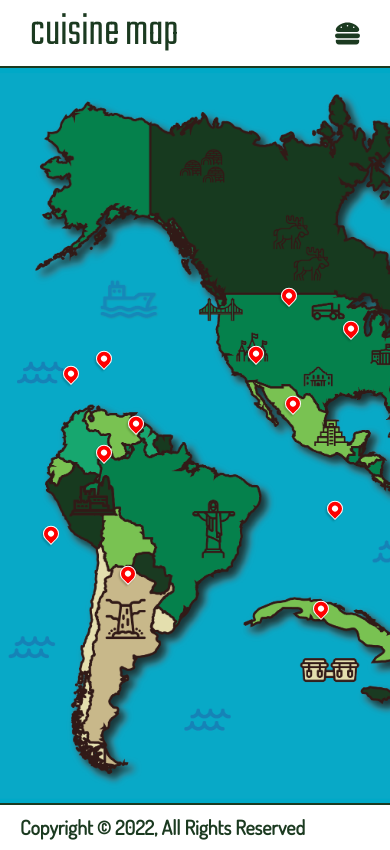
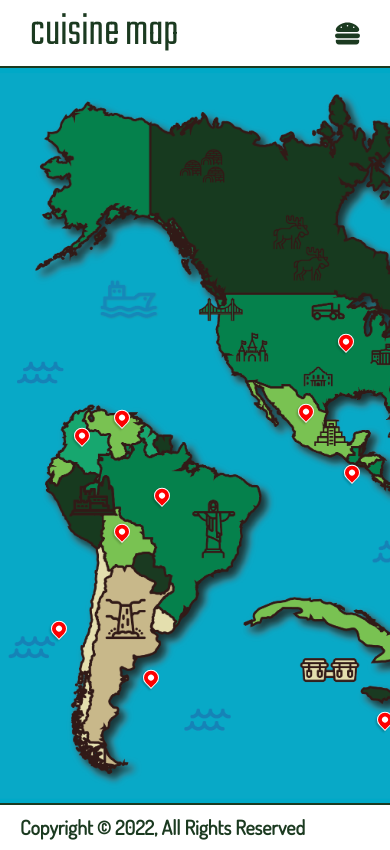
Before and after one commit to benhoar/fullStackApp, a React (Create React App) app in the folder frontend/: page / in a window 390 px wide. Built offline with nearby package versions, Linux system fonts and the light colour scheme; what chartjs-plugin-datalabels would draw is missing.

Commit message:
fixed marker issues for mobile

```diff
--- a/frontend/src/components/map/map.css
+++ b/frontend/src/components/map/map.css
@@ -1,6 +1,9 @@
 .wrapper {
    position: relative;
    overflow-x: auto;
+   overflow-y: hidden;
+   height: fit-content;
+   width: fit-content;
 }
 
 .map {
--- a/frontend/src/components/map/marker/Marker.jsx
+++ b/frontend/src/components/map/marker/Marker.jsx
@@ -4,10 +4,7 @@ import useOutsideClick from '../../../hooks/useOutsideClick'
 const Marker = ({ country, mapState, mapDispatch, setSelected, hide }) => {
   const { ref } = useOutsideClick(hide);
   return (
-    <div ref={ref} className="">
-      <div className="markerWrap"
-          style={{top: country[1].mapPos[0], left: country[1].mapPos[1]}}
-      >
+    <div ref={ref} className="markerWrap" style={{position:"absolute", top: country[1].mapPos[0], left: country[1].mapPos[1]}} >
       <div className="marker"
           alt={country[0]}
           style={mapState[country[0]].visible ? {backgroundColor:"blue", transform:"scale(2) rotate(45deg)"} : {backgroundColor:"red"}}
@@ -19,7 +16,6 @@ const Marker = ({ country, mapState, mapDispatch, setSelected, hide }) => {
         <div className="circle"></div>
       </div>
    </div>
-   </div>
   )
 }
 
--- a/frontend/src/components/sideblog/SideBlog.jsx
+++ b/frontend/src/components/sideblog/SideBlog.jsx
@@ -18,6 +18,7 @@ const SideBlog = ({ onClick }) => {
    })
    const { user } = useAuthContext()
    const [errorMessage, setErrorMessage] = useState('')
+   //const [isLoading, setIsLoading] = useState(false)
 
    useEffect(() => {
       if (errorMessage) {
@@ -34,16 +35,26 @@ const SideBlog = ({ onClick }) => {
 
    const onSubmit = async (e) => {
       e.preventDefault()
+      //setIsLoading(true)
       if (!(cuisines.has(formData.cuisine))) {
          setErrorMessage("Please Use Cuisine From List")
+         //setIsLoading(false)
          return
       }
+
+      if (!user) {
+         setErrorMessage("Please Login!")
+         //setIsLoading(false)
+         return
+      }
+
       const res = await addBlog(formData, user)
       if (res !== "SUCCESS") {
          setErrorMessage(res)
          setTimeout(() => {setErrorMessage("")}, 2000)
          return
       }
+      //setIsLoading(false)
       onClick()
    }
 
--- a/frontend/src/staticdata/countries.js
+++ b/frontend/src/staticdata/countries.js
@@ -1,223 +1,224 @@
+//mapPos: ["223px", "273px"]
 const countries = {
 	"United States": {
-     mapPos: ["223px", "273px"],
-     cuisines: ["American","Seafood","Burgers","Farm to Table", "Sandwich",],
+		mapPos: ["36.6%", "22.4%"],
 		visible: false,
+		cuisines: ["American","Seafood","Burgers","Farm to Table","Sandwich",]
 	},
 	"Southern USA": {
-     mapPos: ["256px", "335px"],
-     cuisines: ["Barbecue","Soul Food", "Cajun"],
+		mapPos: ["42.0%", "27.5%"],
 		visible: false,
+		cuisines: ["Barbecue","Soul Food","Cajun",]
 	},
 	"Mexico": {
-     mapPos: ["281px", "240px"],
-     cuisines: ["Mexican","Tacos",],
+		mapPos: ["46.1%", "19.7%"],
 		visible: false,
+		cuisines: ["Mexican","Tacos",]
 	},
 	"Central America": {
-     mapPos: ["331px", "277px"],
-     cuisines: ["Salvadoran","Guatemalan","Honduran","Nicaraguan","Panamanian",],
+		mapPos: ["54.4%", "22.8%"],
 		visible: false,
+		cuisines: ["Salvadoran","Guatemalan","Honduran","Nicaraguan","Panamanian",]
 	},
 	"Venezuela": {
-     mapPos: ["286px", "88px"],
-     cuisines: ["Venezuelan",],
+		mapPos: ["47.0%", "7.2%"],
 		visible: false,
+		cuisines: ["Venezuelan",]
 	},
 	"Colombia": {
-     mapPos: ["301px", "55px"],
-     cuisines: ["Colombian",],
+		mapPos: ["49.4%", "4.5%"],
 		visible: false,
+		cuisines: ["Colombian",]
 	},
 	"Bolivia": {
-     mapPos: ["380px", "88px"],
-     cuisines: ["Bolivian",],
+		mapPos: ["62.4%", "7.2%"],
 		visible: false,
+		cuisines: ["Bolivian",]
 	},
 	"Chile": {
-     mapPos: ["461px", "35px"],
-     cuisines: ["Chilean",],
+		mapPos: ["75.7%", "2.9%"],
 		visible: false,
+		cuisines: ["Chilean",]
 	},
 	"Brazil": {
-     mapPos: ["351px", "120px"],
-     cuisines: ["Brazilian","Churrasco",],
+		mapPos: ["57.6%", "9.9%"],
 		visible: false,
+		cuisines: ["Brazilian","Churrasco",]
 	},
 	"Argentina": {
-     mapPos: ["501px", "112px"],
-     cuisines: ["Argentinian",],
+		mapPos: ["82.3%", "9.2%"],
 		visible: false,
+		cuisines: ["Argentinian",]
 	},
 	"Hispaniola": {
-     mapPos: ["465px", "392px"],
-     cuisines: ["Haitian","Dominican",],
+		mapPos: ["76.4%", "32.2%"],
 		visible: false,
+		cuisines: ["Haitian","Dominican",]
 	},
 	"Cuba": {
-     mapPos: ["436px", "319px"],
-     cuisines: ["Cuban",],
+		mapPos: ["71.6%", "26.2%"],
 		visible: false,
+		cuisines: ["Cuban",]
 	},
 	"Jamaica": {
-     mapPos: ["536px", "305px"],
-     cuisines: ["Jamaican",],
+		mapPos: ["88.0%", "25.1%"],
 		visible: false,
+		cuisines: ["Jamaican",]
 	},
 	"Southern Africa": {
-     mapPos: ["481px", "502px"],
-     cuisines: [],
+		mapPos: ["79.0%", "41.3%"],
 		visible: false,
+		cuisines: []
 	},
 	"Central Africa": {
-     mapPos: ["411px", "490px"],
-     cuisines: [],
+		mapPos: ["67.5%", "40.3%"],
 		visible: false,
+		cuisines: []
 	},
 	"Eastern Africa": {
-     mapPos: ["376px", "575px"],
-     cuisines: ["Ethiopian","Sudanese","Kenyan",],
+		mapPos: ["61.7%", "47.3%"],
 		visible: false,
+		cuisines: ["Ethiopian","Sudanese","Kenyan",]
 	},
 	"Western Africa": {
-     mapPos: ["371px", "415px"],
-     cuisines: ["Nigerian",],
+		mapPos: ["60.9%", "34.1%"],
 		visible: false,
+		cuisines: ["Nigerian",]
 	},
 	"Northern Africa": {
-     mapPos: ["301px", "455px"],
-     cuisines: ["Moroccan","Tunisian","Egyptian",],
+		mapPos: ["49.4%", "37.4%"],
 		visible: false,
+		cuisines: ["Moroccan","Tunisian","Egyptian",]
 	},
 	"Iran": {
-     mapPos: ["451px", "742px"],
-     cuisines: ["Iranian","Persian", "Middle Eastern"],
+		mapPos: ["74.1%", "61.0%"],
 		visible: false,
+		cuisines: ["Iranian","Persian","Middle Eastern",]
 	},
 	"United Kingdom": {
-     mapPos: ["426px", "855px"],
-     cuisines: ["Scottish","British","Irish",],
+		mapPos: ["70.0%", "70.3%"],
 		visible: false,
+		cuisines: ["Scottish","British","Irish",]
 	},
 	"Portugal": {
-     mapPos: ["516px", "860px"],
-     cuisines: ["Portuguese",],
+		mapPos: ["84.7%", "70.7%"],
 		visible: false,
+		cuisines: ["Portuguese",]
 	},
 	"Spain": {
-     mapPos: ["532px", "905px"],
-     cuisines: ["Spanish","Tapas",],
+		mapPos: ["87.4%", "74.4%"],
 		visible: false,
+		cuisines: ["Spanish","Tapas",]
 	},
 	"Italy": {
-     mapPos: ["551px", "966px"],
-     cuisines: ["Italian","Pizza",],
+		mapPos: ["90.5%", "79.4%"],
 		visible: false,
+		cuisines: ["Italian","Pizza",]
 	},
 	"Greece": {
-     mapPos: ["556px", "1021px"],
-     cuisines: ["Greek","Mediterranean",],
+		mapPos: ["91.3%", "84.0%"],
 		visible: false,
+		cuisines: ["Greek","Mediterranean",]
 	},
 	"Turkiye": {
-     mapPos: ["531px", "1135px"],
-     cuisines: ["Turkish",],
+		mapPos: ["87.2%", "93.3%"],
 		visible: false,
+		cuisines: ["Turkish",]
 	},
 	"Russia": {
-     mapPos: ["431px", "1118px"],
-     cuisines: ["Russian",],
+		mapPos: ["70.8%", "91.9%"],
 		visible: false,
+		cuisines: ["Russian",]
 	},
 	"Ukraine": {
-     mapPos: ["461px", "1082px"],
-     cuisines: ["Ukrainian",],
+		mapPos: ["75.7%", "89.0%"],
 		visible: false,
+		cuisines: ["Ukrainian",]
 	},
 	"Poland": {
-     mapPos: ["446px", "1022px"],
-     cuisines: ["Polish",],
+		mapPos: ["73.2%", "84.0%"],
 		visible: false,
+		cuisines: ["Polish",]
 	},
 	"Germany": {
-     mapPos: ["458px", "972px"],
-     cuisines: ["German",],
+		mapPos: ["75.2%", "79.9%"],
 		visible: false,
+		cuisines: ["German",]
 	},
 	"France": {
-     mapPos: ["478px", "925px"],
-     cuisines: ["French",],
+		mapPos: ["78.5%", "76.1%"],
 		visible: false,
+		cuisines: ["French",]
 	},
 	"Denmark": {
-     mapPos: ["408px", "948px"],
-     cuisines: ["Dutch",],
+		mapPos: ["67.0%", "78.0%"],
 		visible: false,
+		cuisines: ["Dutch",]
 	},
 	"Sweden": {
-     mapPos: ["346px", "999px"],
-     cuisines: ["Swedish",],
+		mapPos: ["56.8%", "82.1%"],
 		visible: false,
+		cuisines: ["Swedish",]
 	},
 	"Australia": {
-     mapPos: ["101px", "1100px"],
-     cuisines: ["Australian",],
+		mapPos: ["16.6%", "90.4%"],
 		visible: false,
+		cuisines: ["Australian",]
 	},
 	"Japan": {
-     mapPos: ["146px", "1015px"],
-     cuisines: ["Japanese","Ramen","Sushi",],
+		mapPos: ["24.0%", "83.5%"],
 		visible: false,
+		cuisines: ["Japanese","Ramen","Sushi",]
 	},
 	"South Korea": {
-     mapPos: ["136px", "940px"],
-     cuisines: ["Korean","KBBQ",],
+		mapPos: ["22.3%", "77.3%"],
 		visible: false,
+		cuisines: ["Korean","KBBQ",]
 	},
 	"Eastern China": {
-     mapPos: ["146px", "845px"],
-     cuisines: ["Peking Duck","Jiangsu",],
+		mapPos: ["24.0%", "69.5%"],
 		visible: false,
+		cuisines: ["Peking Duck","Jiangsu",]
 	},
 	"Southern China": {
-     mapPos: ["231px", "823px"],
-     cuisines: ["Dim Sum","Chinese",],
+		mapPos: ["37.9%", "67.7%"],
 		visible: false,
+		cuisines: ["Dim Sum","Chinese",]
 	},
 	"Western China": {
-     mapPos: ["181px", "713px"],
-     cuisines: ["Hot Pot","Sichuan",],
+		mapPos: ["29.7%", "58.6%"],
 		visible: false,
+		cuisines: ["Hot Pot","Sichuan",]
 	},
 	"Hawaii": {
-     mapPos: ["119px", "565px"],
-     cuisines: ["Hawaiian",],
+		mapPos: ["19.5%", "46.5%"],
 		visible: false,
+		cuisines: ["Hawaiian",]
 	},
 	"India": {
-     mapPos: ["229px", "630px"],
-     cuisines: ["Indian",],
+		mapPos: ["37.6%", "51.8%"],
 		visible: false,
+		cuisines: ["Indian",]
 	},
 	"Thailand": {
-     mapPos: ["284px", "774px"],
-     cuisines: ["Thai",],
+		mapPos: ["46.6%", "63.6%"],
 		visible: false,
+		cuisines: ["Thai",]
 	},
 	"Cambodia": {
-     mapPos: ["304px", "790px"],
-     cuisines: ["Cambodian",],
+		mapPos: ["49.9%", "65.0%"],
 		visible: false,
+		cuisines: ["Cambodian",]
 	},
 	"Vietnam": {
-     mapPos: ["291px", "827px"],
-     cuisines: ["Vietnamese",],
+		mapPos: ["47.8%", "68.0%"],
 		visible: false,
+		cuisines: ["Vietnamese",]
 	},
 	"Philippines": {
-     mapPos: ["344px", "857px"],
-     cuisines: ["Filipino",],
+		mapPos: ["56.5%", "70.5%"],
 		visible: false,
+		cuisines: ["Filipino",]
 	},
 }
 
```
Also changed, not shown: 2 other files (tests, documents, lock files or other folders). Lines whose indentation alone changed are shown as unchanged.
